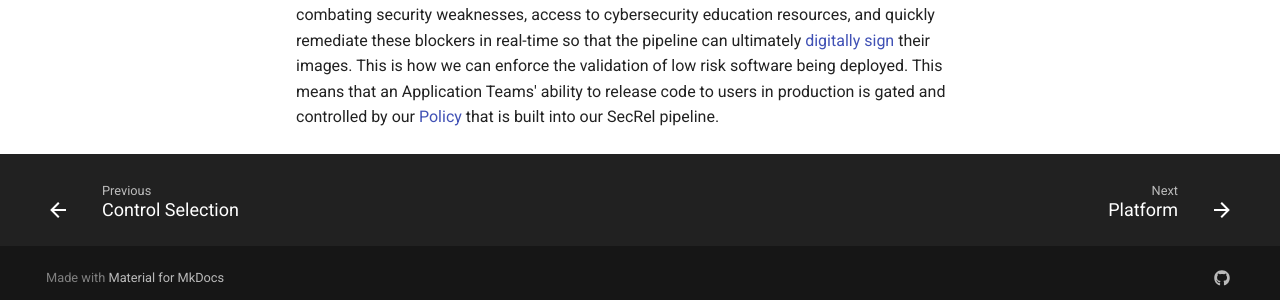
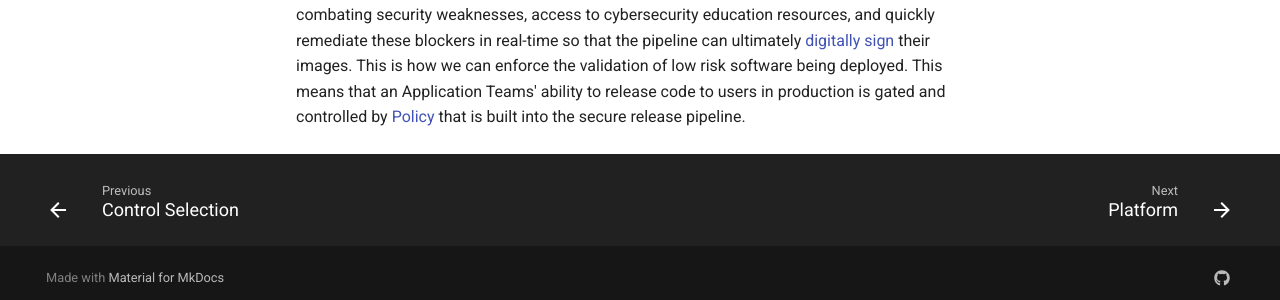
Before and after one commit to rise8-us/cato-playbook, an MkDocs documentation site: the page built from docs/pipeline.md, in a window 1280 px wide and 1226 px high. Shown: the part 916-1216 px from the top of the window. Built offline with MkDocs 1.6.1 and Material for MkDocs 9.7.7, drawn with Linux system fonts in a browser that asks for light colours; comment, search, counter and statistics services are not loaded.

Commit message:
correction to pipeline doc

```diff
--- a/docs/pipeline.md
+++ b/docs/pipeline.md
@@ -10,4 +10,4 @@ The secure release pipeline is a platform service responsible for managing and e
 <br/>
 
 ## Why is this important?
-Access to a secure release pipeline means Application Teams can gain immediate feedback on security vulnerabilities for their source code and third party libraries and images every time they commit code. Not only do engineers gain continuous feedback, but they also receive guidance on combating security weaknesses, access to cybersecurity education resources, and quickly remediate these blockers in real-time so that the pipeline can ultimately [digitally sign](https://csrc.nist.gov/glossary/term/digital_signature) their images. This is how we can enforce the validation of low risk software being deployed. This means that an Application Teams' ability to release code to users in production is gated and controlled by our [Policy](policy.md) that is built into our SecRel pipeline.
+Access to a secure release pipeline means Application Teams can gain immediate feedback on security vulnerabilities for their source code and third party libraries and images every time they commit code. Not only do engineers gain continuous feedback, but they also receive guidance on combating security weaknesses, access to cybersecurity education resources, and quickly remediate these blockers in real-time so that the pipeline can ultimately [digitally sign](https://csrc.nist.gov/glossary/term/digital_signature) their images. This is how we can enforce the validation of low risk software being deployed. This means that an Application Teams' ability to release code to users in production is gated and controlled by [Policy](policy.md) that is built into the secure release pipeline.
```
